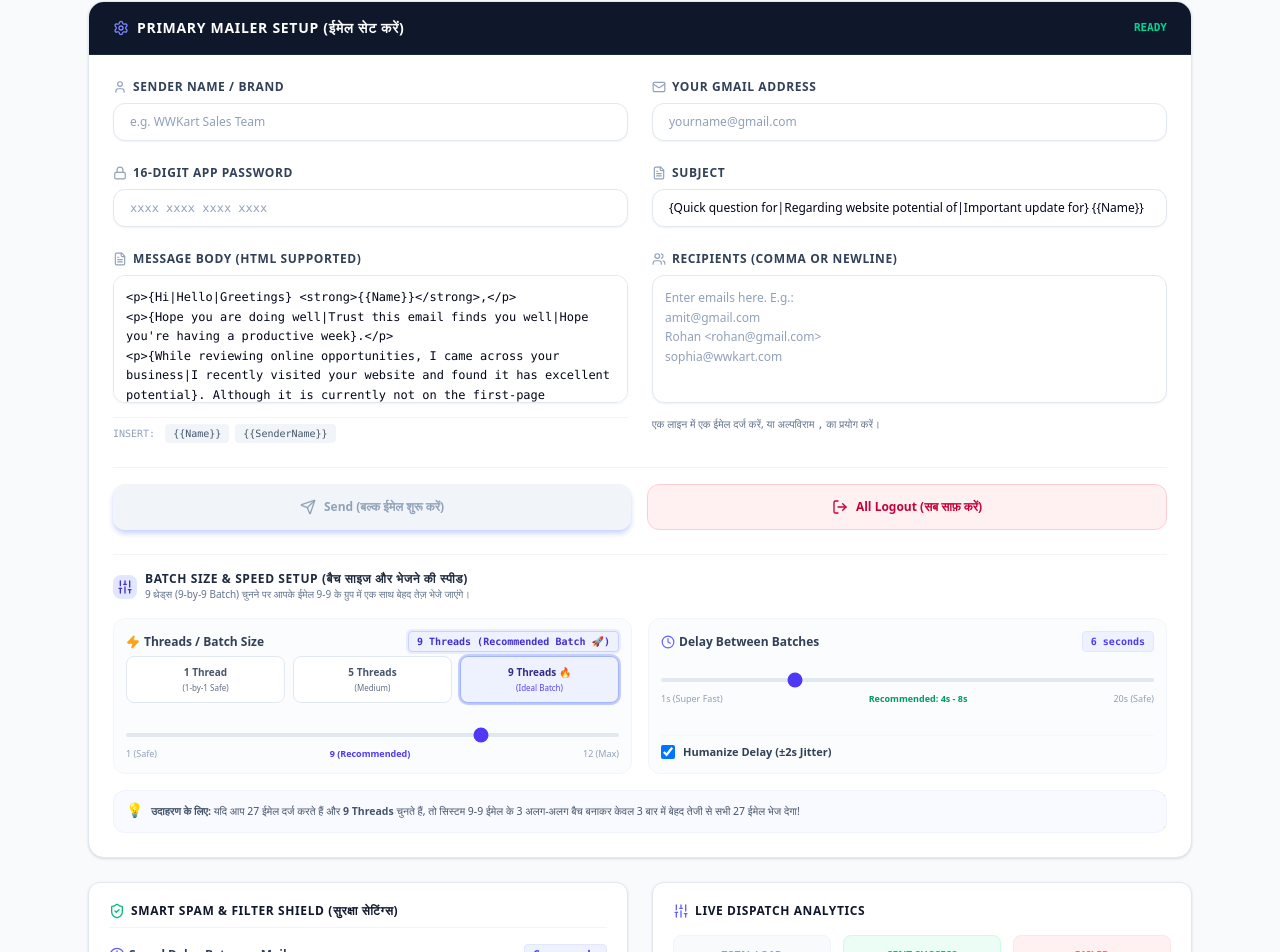
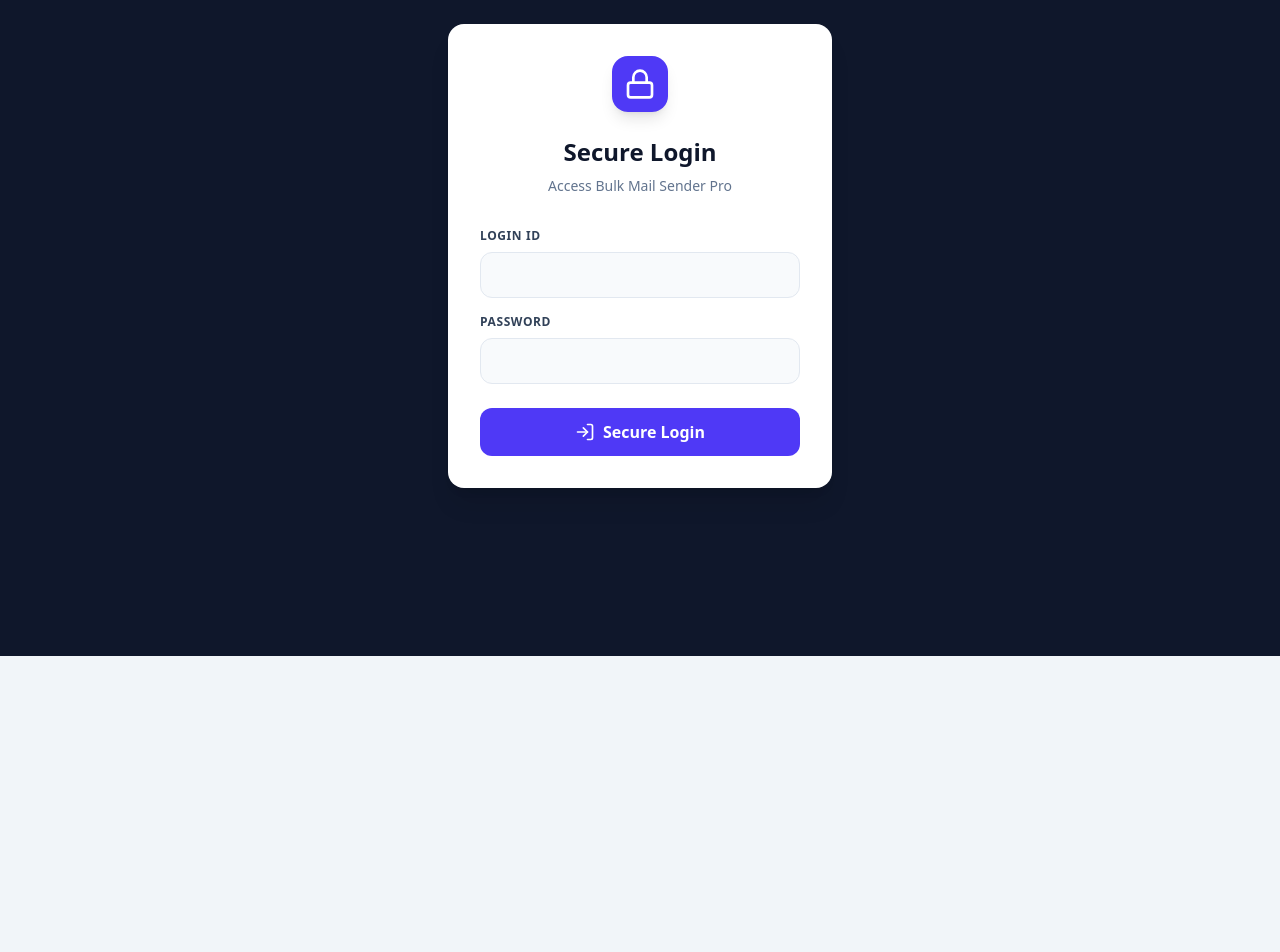
Before and after one commit to sophia-w-hash/new_full_safe_maller, a React (Vite) app: page / in a window 1280 px wide. Shown: the part 144-1096 px from the top of the page. After the commit the page ends 800 px from the top, so only its background shows below. Built offline with nearby package versions, Linux system fonts and the light colour scheme.

Commit message:
Update App.tsx

```diff
--- a/src/App.tsx
+++ b/src/App.tsx
@@ -26,11 +26,25 @@
   ShieldCheck,
   Check,
   RefreshCw,
-  Zap
+  Zap,
+  LogIn
 } from 'lucide-react';
 import { MailSendStatus } from './types';
 
 export default function App() {
+  const [isAuthenticated, setIsAuthenticated] = useState(false);
+  const [authId, setAuthId] = useState('');
+  const [authPassword, setAuthPassword] = useState('');
+
+  const handleLogin = (e: React.FormEvent) => {
+    e.preventDefault();
+    if (authId === '####' && authPassword === '####') {
+      setIsAuthenticated(true);
+    } else {
+      alert('Invalid ID or Password');
+    }
+  };
+
   // Inputs matching user's layout structure
   const [deliveryMode, setDeliveryMode] = useState<'clean' | 'optimized_synonyms' | 'obfuscate'>(
     (localStorage.getItem('deliveryMode') as any) || 'clean'
@@ -87,8 +101,8 @@
   const [timeLeft, setTimeLeft] = useState(1800); // 1800s = 30 minutes
 
   useEffect(() => {
+    if (!isAuthenticated) return;
     if (isSending) {
-      // Keep resetting timer during active bulk sending so it doesn't get interrupted!
       setTimeLeft(1800);
       return;
     }
@@ -113,6 +127,9 @@
           setBulkLog(['🛡️ Session automatically wiped and reset after 30 minutes of inactive open time to protect credentials and delete history.']);
           setConnectionStatus(null);
           localStorage.clear();
+          setIsAuthenticated(false);
+          setAuthId('');
+          setAuthPassword('');
           return 0;
         }
         return prev - 1;
@@ -120,7 +137,7 @@
     }, 1000);
 
     return () => clearInterval(timer);
-  }, [isSending]);
+  }, [isSending, isAuthenticated]);
 
   useEffect(() => {
     if (isSending) {
@@ -132,12 +149,10 @@
       setTimeLeft(1800);
     };
 
-    window.addEventListener('mousemove', handleActivity);
     window.addEventListener('keydown', handleActivity);
     window.addEventListener('click', handleActivity);
 
     return () => {
-      window.removeEventListener('mousemove', handleActivity);
       window.removeEventListener('keydown', handleActivity);
       window.removeEventListener('click', handleActivity);
     };
@@ -348,8 +363,10 @@
       setBulkLog([]);
       setConnectionStatus(null);
       localStorage.clear();
+      setIsAuthenticated(false);
+      setAuthId('');
+      setAuthPassword('');
       addLog('All data cleared successfully.');
-      alert('All Logout Completed! Fields cleared.');
     }
   };
 
@@ -422,15 +439,15 @@
       }
 
       const count = getSentCountLast12Hours(currentSenderEmail);
-      if (count >= 500) {
+      if (count >= 26) {
         setIsSending(false);
-        addLog(`⚠️ Limit Reached: ${currentSenderEmail} has hit the Gmail limit of 500 emails / 12 hours!`);
-        alert(`⚠️ Sending Limit Reached!\nYour Gmail account ${currentSenderEmail} has hit the 500-email limit in the last 12 hours.\n\nPlease wait for the cooldown to reset.`);
+        addLog(`⚠️ Limit Reached: ${currentSenderEmail} has hit the Gmail limit of 26 emails / 12 hours!`);
+        alert(`⚠️ Sending Limit Reached!\nYour Gmail account ${currentSenderEmail} has hit the 26-email limit in the last 12 hours.\n\nPlease wait for the cooldown to reset.`);
         return;
       }
 
-      // Pre-calculate how many emails we can send in this batch without exceeding 500
-      const remainingLimit = 500 - count;
+      // Pre-calculate how many emails we can send in this batch without exceeding 26
+      const remainingLimit = 26 - count;
       const targetsWithSenders = pendingTargets.slice(0, remainingLimit).map(item => ({
         index: item.index,
         target: item.target,
@@ -587,6 +604,52 @@
   const successCount = recipients.filter(r => r.status === 'success').length;
   const failedCount = recipients.filter(r => r.status === 'failed').length;
 
+  if (!isAuthenticated) {
+    return (
+      <div className="min-h-screen bg-slate-900 flex items-center justify-center p-4">
+        <div className="bg-white max-w-sm w-full rounded-2xl shadow-xl p-8">
+          <div className="flex justify-center mb-6">
+            <div className="bg-indigo-600 text-white p-3 rounded-2xl shadow-lg">
+              <Lock className="w-8 h-8" />
+            </div>
+          </div>
+          <h2 className="text-2xl font-black text-center text-slate-900 mb-2">Secure Login</h2>
+          <p className="text-center text-slate-500 text-sm mb-8">Access Bulk Mail Sender Pro</p>
+
+          <form onSubmit={handleLogin} className="space-y-4">
+            <div>
+              <label className="block text-xs font-bold text-slate-700 uppercase tracking-wider mb-2">Login ID</label>
+              <input
+                type="text"
+                value={authId}
+                onChange={(e) => setAuthId(e.target.value)}
+                className="w-full bg-slate-50 border border-slate-200 rounded-xl px-4 py-3 text-sm focus:outline-none focus:ring-2 focus:ring-indigo-500 transition"
+                required
+              />
+            </div>
+            <div>
+              <label className="block text-xs font-bold text-slate-700 uppercase tracking-wider mb-2">Password</label>
+              <input
+                type="password"
+                value={authPassword}
+                onChange={(e) => setAuthPassword(e.target.value)}
+                className="w-full bg-slate-50 border border-slate-200 rounded-xl px-4 py-3 text-sm focus:outline-none focus:ring-2 focus:ring-indigo-500 transition"
+                required
+              />
+            </div>
+            <button
+              type="submit"
+              className="w-full bg-indigo-600 hover:bg-indigo-700 text-white font-bold py-3 px-4 rounded-xl transition flex items-center justify-center gap-2 mt-6"
+            >
+              <LogIn className="w-5 h-5" />
+              Secure Login
+            </button>
+          </form>
+        </div>
+      </div>
+    );
+  }
+
   return (
     <div id="bulk-mail-app-root" className="min-h-screen bg-slate-50 flex flex-col text-slate-800 font-sans">
 
@@ -675,7 +738,7 @@
                   </span>
                   {senderEmail && (
                     <span className="text-[10px] text-indigo-600 font-bold bg-indigo-50 px-2 py-0.5 rounded border border-indigo-100">
-                      {getSentCountLast12Hours(senderEmail)} / 500 Sent
+                      {getSentCountLast12Hours(senderEmail)} / 26 Sent
                     </span>
                   )}
                 </label>
@@ -689,7 +752,7 @@
                 {senderEmail && (
                   <p className="text-[10.5px] text-slate-500 mt-1.5 flex items-center gap-1">
                     <span className="w-1.5 h-1.5 rounded-full bg-indigo-500 animate-pulse" />
-                    इस Gmail ID के लिए 12 घंटे में 500 ईमेल की सीमा (limit) तय है।
+                    इस Gmail ID के लिए 12 घंटे में 26 ईमेल की सीमा (limit) तय है।
                   </p>
                 )}
               </div>
@@ -803,11 +866,11 @@
 
                 <button
                   type="button"
-                  onClick={handleAllLogout}
+                  onDoubleClick={handleAllLogout}
                   className="flex-1 bg-rose-50 hover:bg-rose-100 text-rose-700 font-bold py-3.5 px-6 rounded-xl text-xs transition-all duration-200 flex items-center justify-center gap-2 cursor-pointer border border-rose-200"
                 >
                   <LogOut className="w-4 h-4" />
-                  All Logout (सब साफ़ करें)
+                  Double Click Logout (सब साफ़ करें)
                 </button>
               </div>
 
@@ -1064,45 +1127,6 @@
           {/* Right Column (Live stats, list tracker) */}
           <div className="lg:col-span-6 space-y-6">
 
-            {/* Real-time stats dashboard */}
-            <div className="bg-white rounded-xl p-5 border border-slate-200 shadow-sm space-y-4">
-              <h3 className="font-bold text-slate-900 text-xs uppercase tracking-wider flex items-center gap-1.5">
-                <Sliders className="w-4 h-4 text-indigo-500" />
-                Live Dispatch Analytics
-              </h3>
-
-              <div className="grid grid-cols-3 gap-3">
-                <div className="bg-slate-50 rounded-lg p-3 text-center border border-slate-100">
-                  <span className="text-[10px] text-slate-400 font-semibold uppercase block">Total Load</span>
-                  <span className="text-xl font-black text-slate-800 font-mono">{recipients.length}</span>
-                </div>
-                <div className="bg-emerald-50 rounded-lg p-3 text-center border border-emerald-100">
-                  <span className="text-[10px] text-emerald-500 font-semibold uppercase block">Sent Success</span>
-                  <span className="text-xl font-black text-emerald-700 font-mono">{successCount}</span>
-                </div>
-                <div className="bg-rose-50 rounded-lg p-3 text-center border border-rose-100">
-                  <span className="text-[10px] text-rose-400 font-semibold uppercase block">Failed</span>
-                  <span className="text-xl font-black text-rose-700 font-mono">{failedCount}</span>
-                </div>
-              </div>
-
-              {/* Progress bar */}
-              {recipients.length > 0 && (
-                <div className="space-y-1">
-                  <div className="flex justify-between text-xs text-slate-500 font-medium">
-                    <span>Overall Dispatch Completion</span>
-                    <span className="font-mono">{Math.round(((successCount + failedCount) / recipients.length) * 100)}%</span>
-                  </div>
-                  <div className="w-full bg-slate-100 rounded-full h-2 overflow-hidden">
-                    <div
-                      className="bg-indigo-600 h-2 rounded-full transition-all duration-300"
-                      style={{ width: `${((successCount + failedCount) / recipients.length) * 100}%` }}
-                    />
-                  </div>
-                </div>
-              )}
-            </div>
-
             {/* Recipient breakdown list */}
             {recipients.length > 0 && (
               <div className="bg-white rounded-xl p-5 border border-slate-200 shadow-sm space-y-3">
```
